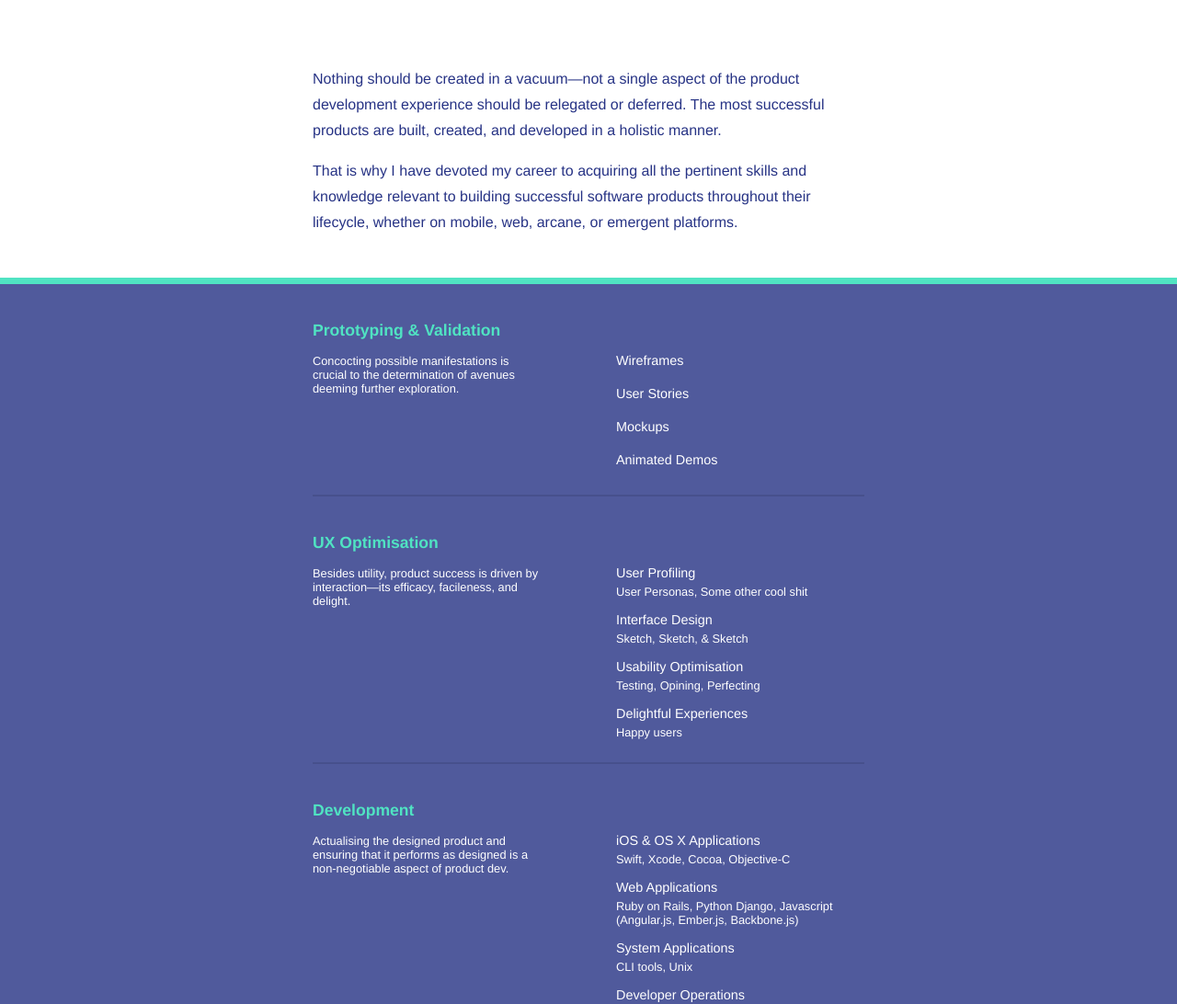
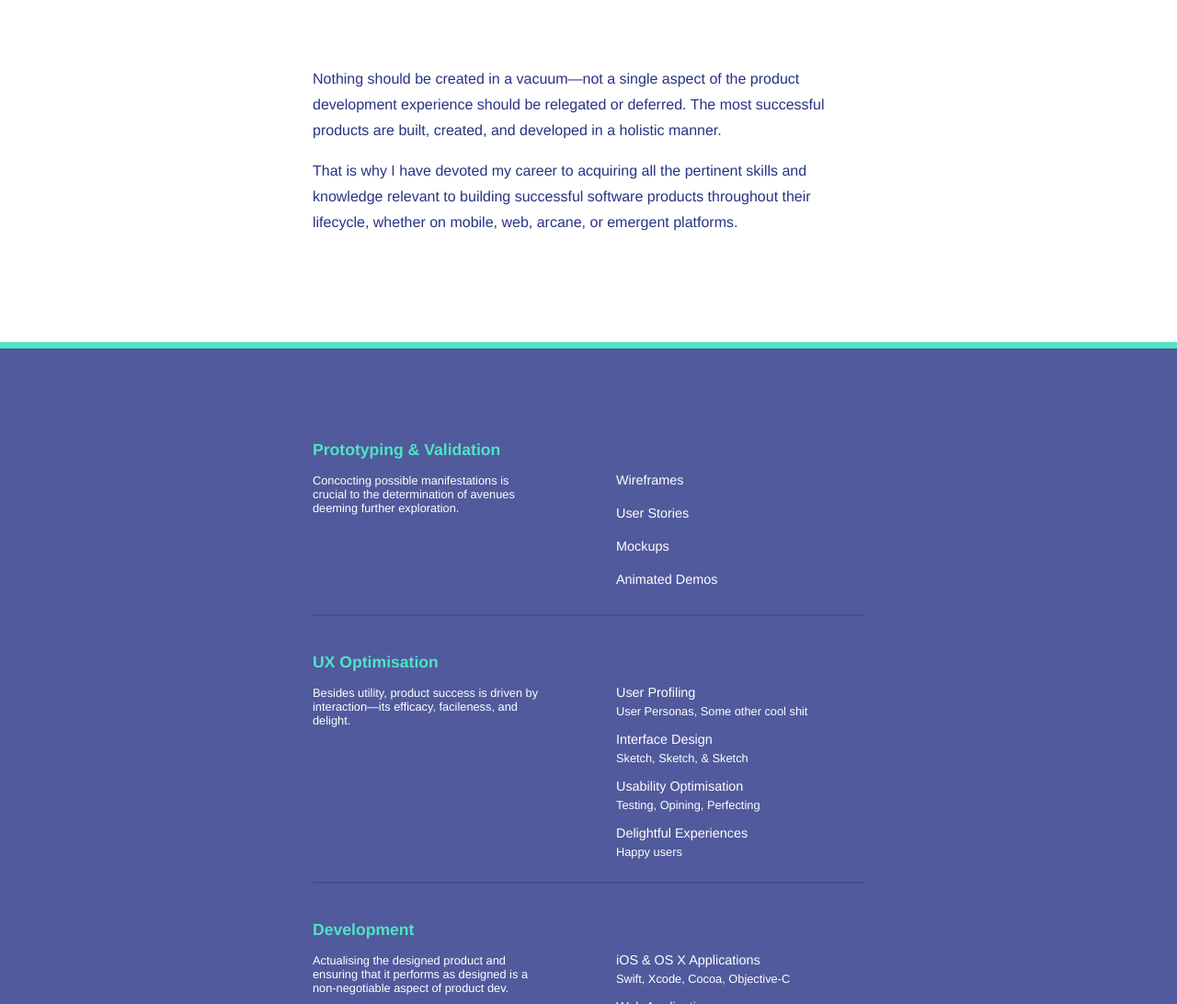
Before and after one commit to ziyadbasheer/ziyadbasheer, a plain HTML site: page index.html in a window 1280 px wide. Shown: the part 206-1298 px from the top of the page at 92% size. Drawn offline with Linux system fonts and the light colour scheme.

Commit message:
Update portfolio.css

```diff
--- a/portfolio.css
+++ b/portfolio.css
@@ -77,7 +77,7 @@ article {
 	margin-top: 110px;
 }
 #brief-bio {
- padding: 30px 0;
+ padding: 30px 0 100px 0px;;
 
 }
 
@@ -133,6 +133,7 @@ footer {
 #skills {
 	background-color: #505A9C;
 	border-bottom: solid 7px #50E3C2;
+	padding: 60px 0px;
 
 }
 
```
